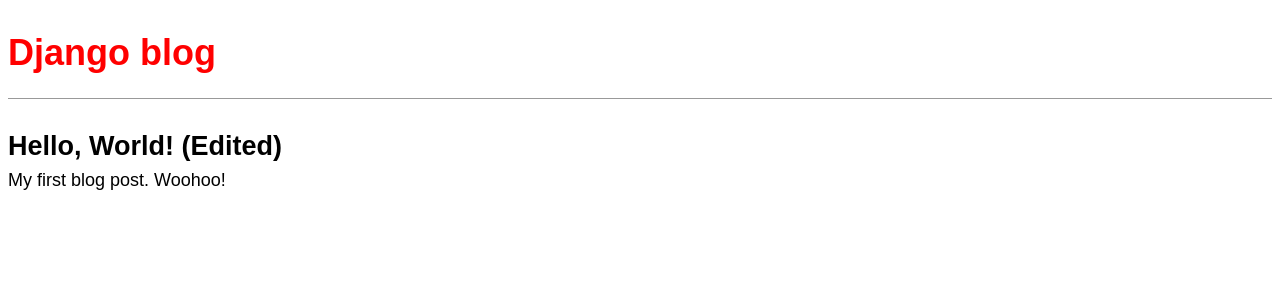
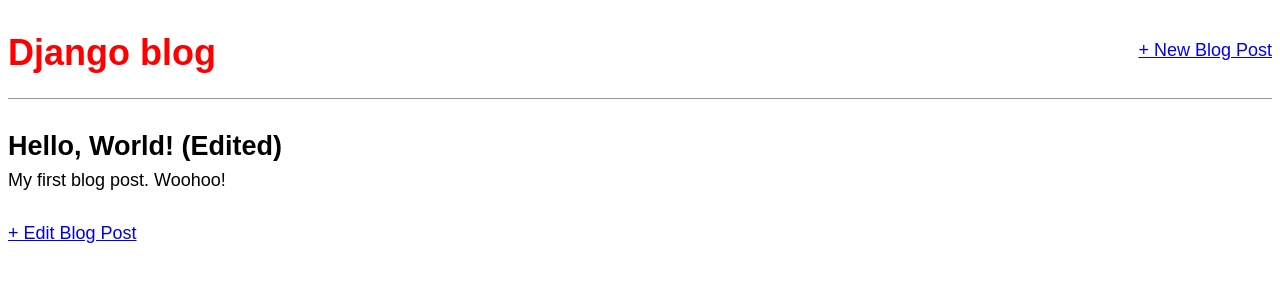
Before and after one commit to khan-walker/Django-for-beginners-book-projects, a Django app: page /post/1/ in a window 1280 px wide. Shown: the top 300 px of the page. Run offline with Django 3.2, Linux system fonts and the light colour scheme; data comes from the database, SQL or seed files in the repository; both versions use the stored data as it was after the commit; some web fonts are replaced.

Commit message:
blog edit

```diff
--- a/blog/blog/models.py
+++ b/blog/blog/models.py
@@ -1,4 +1,5 @@
 from django.db import models
+from django.urls import reverse
 
 class Post(models.Model):
     title = models.CharField(max_length=200)
@@ -11,3 +12,6 @@ class Post(models.Model):
 
     def __str__(self):
         return self.title
+
+    def get_absolute_url(self):
+        return reverse("post_detail", args=[str(self.id)])
--- a/blog/blog/urls.py
+++ b/blog/blog/urls.py
@@ -1,7 +1,10 @@
 from django.urls import path
-from .views import BlogListView, BlogDetailView
+from .views import BlogListView, BlogDetailView, BlogCreateView, BlogUpdateView
 
 urlpatterns = [
+    path('post/<int:pk>/edit/',
+         BlogUpdateView.as_view(), name='post_edit'),
+    path('post/new/', BlogCreateView.as_view(), name='post_new'),
     path('post/<int:pk>/', BlogDetailView.as_view(), name='post_detail'),
     path('', BlogListView.as_view(), name='home'),
 ]
--- a/blog/blog/views.py
+++ b/blog/blog/views.py
@@ -1,4 +1,5 @@
 from django.views.generic import ListView, DetailView
+from django.views.generic.edit import CreateView, UpdateView
 from .models import Post
 
 class BlogListView(ListView):
@@ -8,3 +9,13 @@ class BlogListView(ListView):
 class BlogDetailView(DetailView):
     model = Post
     template_name = 'post_detail.html'
+
+class BlogCreateView(CreateView):
+    model = Post
+    template_name = 'post_new.html'
+    fields = ['title', 'author', 'body']
+
+class BlogUpdateView(UpdateView):
+    model = Post
+    template_name = 'post_edit.html'
+    fields = ['title', 'body']
--- a/blog/templates/base.html
+++ b/blog/templates/base.html
@@ -2,17 +2,24 @@
 <html>
   <head>
     <title>Django blog</title>
-        <link href="https://fonts.googleapis.com/css?family=Source+Sans+Pro:400" rel="styleshee\
-t">
-        <link rel="stylesheet" href="{% static 'css/base.css' %}">
+    <link
+      href="https://fonts.googleapis.com/css?family=\
+Source+Sans+Pro:400"
+      rel="stylesheet"
+    />
+    <link href="{% static 'css/base.css' %}" rel="stylesheet" />
   </head>
   <body>
+    <div>
       <header>
+        <div class="nav-left">
           <h1><a href="{% url 'home' %}">Django blog</a></h1>
+        </div>
+        <div class="nav-right">
+          <a href="{% url 'post_new' %}">+ New Blog Post</a>
+        </div>
       </header>
-        <div>
-            {% block content %}
-            {% endblock content %}
+      {% block content %} {% endblock content %}
     </div>
   </body>
 </html>
--- a/blog/templates/post_detail.html
+++ b/blog/templates/post_detail.html
@@ -6,4 +6,5 @@
         <p>{{ post.body }}</p>
     </div>
 
+    <a href="{% url 'post_edit' post.pk %}">+ Edit Blog Post</a>
 {% endblock content %}
```
Also changed, not shown: blog/templates/post_edit.html (added, +9 -0 lines), blog/templates/post_new.html (added, +9 -0 lines), blog/db.sqlite3, 1 other file. Lines whose indentation alone changed are shown as unchanged.
